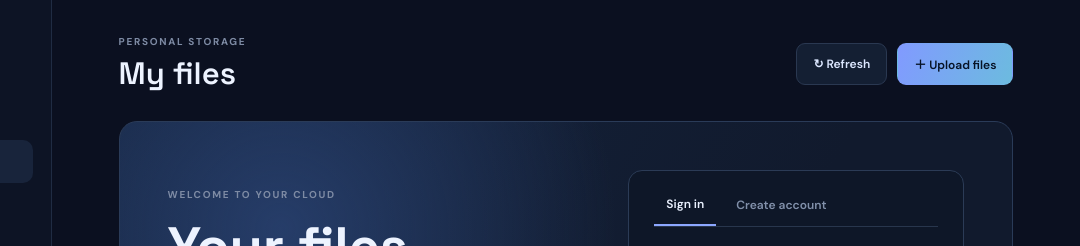
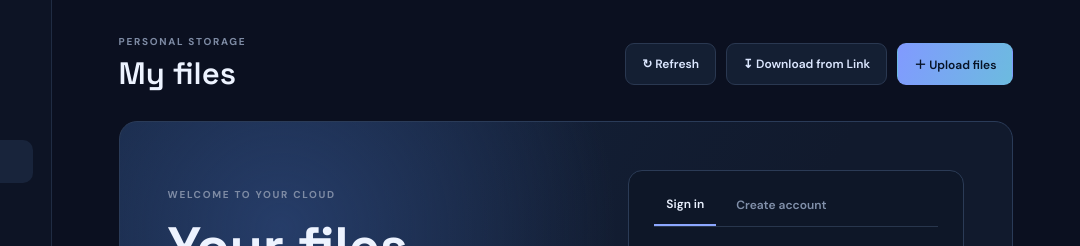
Before and after one commit to tangtang585/forevercloud.github.io, a plain HTML site: page index.html in a window 1280 px wide. Shown: the top 246 px of the page, 200-1280 px from the left. Drawn offline with nearby package versions, Linux system fonts and the light colour scheme.

Commit message:
Update index.html

```diff
--- a/index.html
+++ b/index.html
@@ -51,8 +51,10 @@
           <div class="eyebrow">PERSONAL STORAGE</div>
           <h1>My files</h1>
         </div>
+
         <div class="top-actions">
           <button class="button button-secondary" id="refreshBtn">↻ Refresh</button>
+          <button class="button button-secondary" id="downloadLinkBtn">↧ Download from Link</button>
           <button class="button button-primary" id="uploadTopBtn">＋ Upload files</button>
         </div>
       </header>
@@ -161,10 +163,7 @@
     </main>
   </div>
 
-  <!-- Load Supabase first -->
   <script src="https://cdn.jsdelivr.net/npm/@supabase/supabase-js@2"></script>
-
-  <!-- Load application after HTML -->
   <script src="./app.js"></script>
 </body>
-          </html>
+</html>
```
